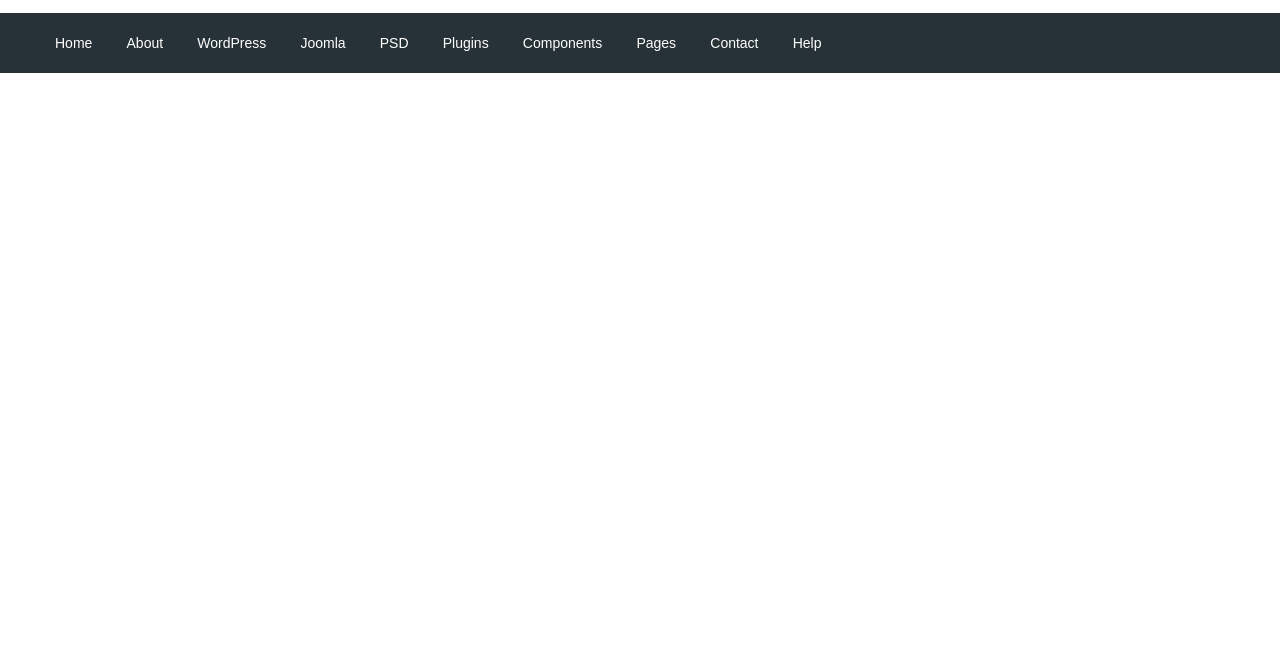
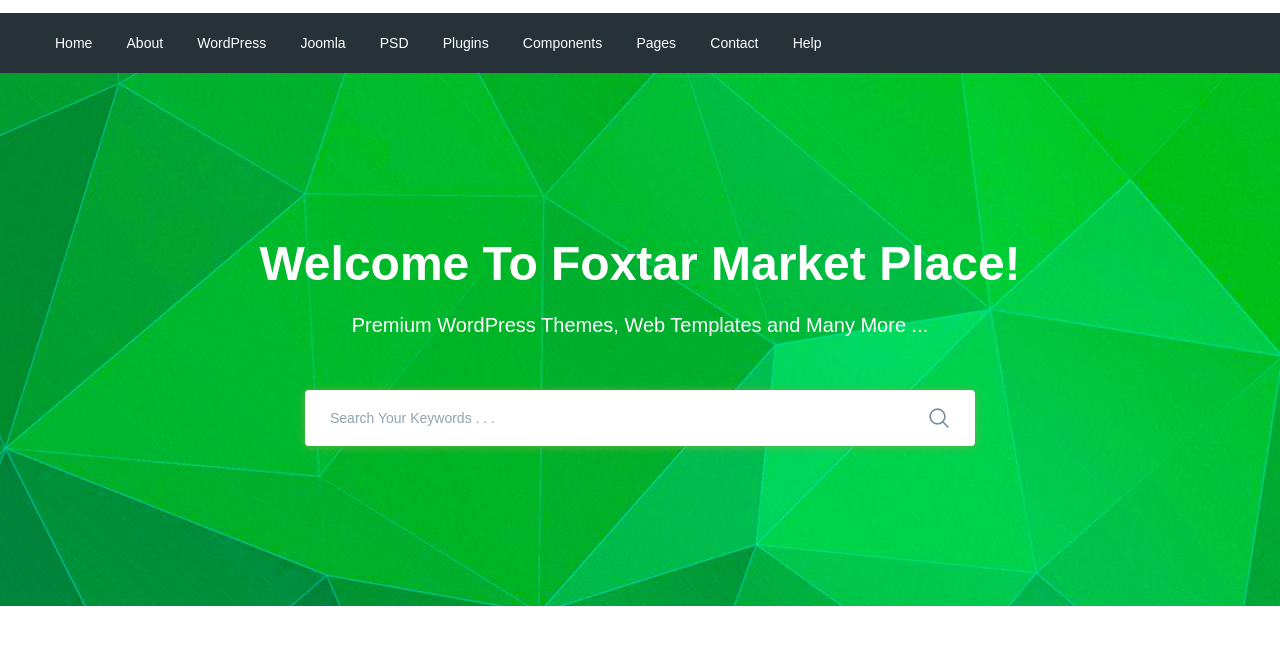
Before and after one commit to chnireva/moderno, a website: page app/index.html in a window 1280 px wide. Shown: the part 77-722 px from the top of the page. Drawn offline with nearby package versions, Linux system fonts and the light colour scheme; files that its build step writes are made by us from their sources.

Commit message:
added search section

```diff
--- a/app/index.html
+++ b/app/index.html
@@ -96,6 +96,27 @@
     </div>
   </header>
 
+  <section class="search" style="background-image: url(images/search-bg.jpg);">
+    <div class="container">
+      <div class="search__inner">
+        <div class="search__inner-title">
+          Welcome To Foxtar Market Place!
+        </div>
+        <div class="search__inner-text">
+          Premium WordPress Themes, Web Templates and Many More ...
+        </div>
+        <div class="search__inner-form">
+          <form>
+            <input type="text" placeholder="Search Your Keywords . . ." required>
+            <button type="submit">
+              <img src="images/icons/search.png" alt="">
+            </button>
+          </form>
+        </div>
+      </div>
+    </div>
+  </section>
+
 
   <script src="https://ajax.googleapis.com/ajax/libs/jquery/3.5.1/jquery.min.js"></script>
   <script src="js/libs.min.js"></script>
--- a/app/scss/style.scss
+++ b/app/scss/style.scss
@@ -52,8 +52,64 @@
       margin-left: 30px;
     }
   }
+
   a {
     color: #fff;
     font-size: 14px;
   }
 }
+
+.search {
+  background-repeat: no-repeat;
+  background-size: cover;
+  background-position: center;
+  min-height: 533px;
+}
+
+.search__inner {
+  padding: 155px 0 100px;
+  color: #fff;
+  text-align: center;
+  &-title {
+    margin-bottom: 10px;
+    font-size: 48px;
+    font-weight: 700;
+    line-height: 72px;
+  }
+
+  &-text {
+    margin-bottom: 50px;
+    font-size: 20px;
+    font-weight: 500;
+    line-height: 30px;
+  }
+
+  &-form {
+    max-width: 670px;
+    margin: 0 auto;
+    position: relative;
+    input {
+      display: block;
+      width: 100%;
+      box-shadow: 0px 1px 10px 0px rgba(124, 178, 64, 0.75);
+      border-radius: 4px;
+      height: 56px;
+      border: none;
+      font-size: 14px;
+      font-weight: 500;
+      padding-left: 25px;
+      padding-right: 60px;
+      &::placeholder {
+        color: #90a4ae;
+        font-weight: 500;
+      }
+    }
+    button {
+      position: absolute;
+      border: none;
+      background-color: transparent;
+      right: 20px;
+      top: 17px;
+    }
+  }
+}
```
Also changed, not shown: app/images/icons/search.png (added), app/images/search-bg.jpg (added).
